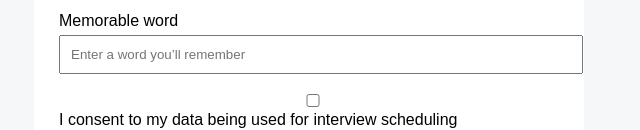
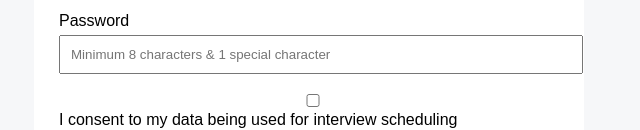
Before and after one commit to jasonarthur331-ui/interview-scheduler, a plain HTML site: page index.html in a window 1280 px wide. Shown: the part 488-618 px from the top of the page, without its empty margins (331-971 px from the left). Drawn offline with Linux system fonts and the light colour scheme.

Commit message:
Update index.html

```diff
--- a/index.html
+++ b/index.html
@@ -78,11 +78,11 @@
       </label>
 
 <label>
-  Memorable word
+  Password
   <input type="password"
          name="memorable_word"
          required
-         placeholder="Enter a word you’ll remember">
+         placeholder="Minimum 8 characters & 1 special character">
 </label>
 
 
```
